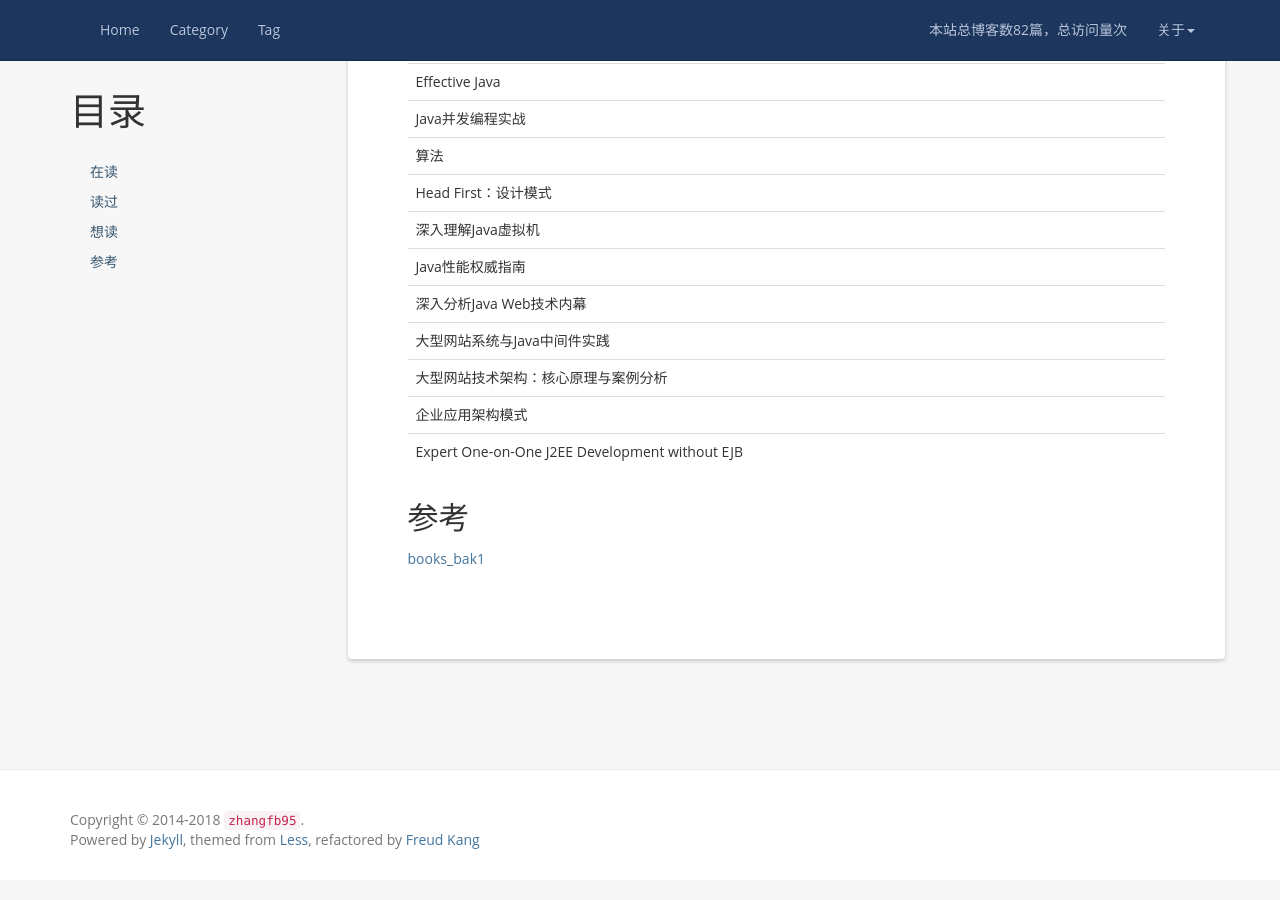
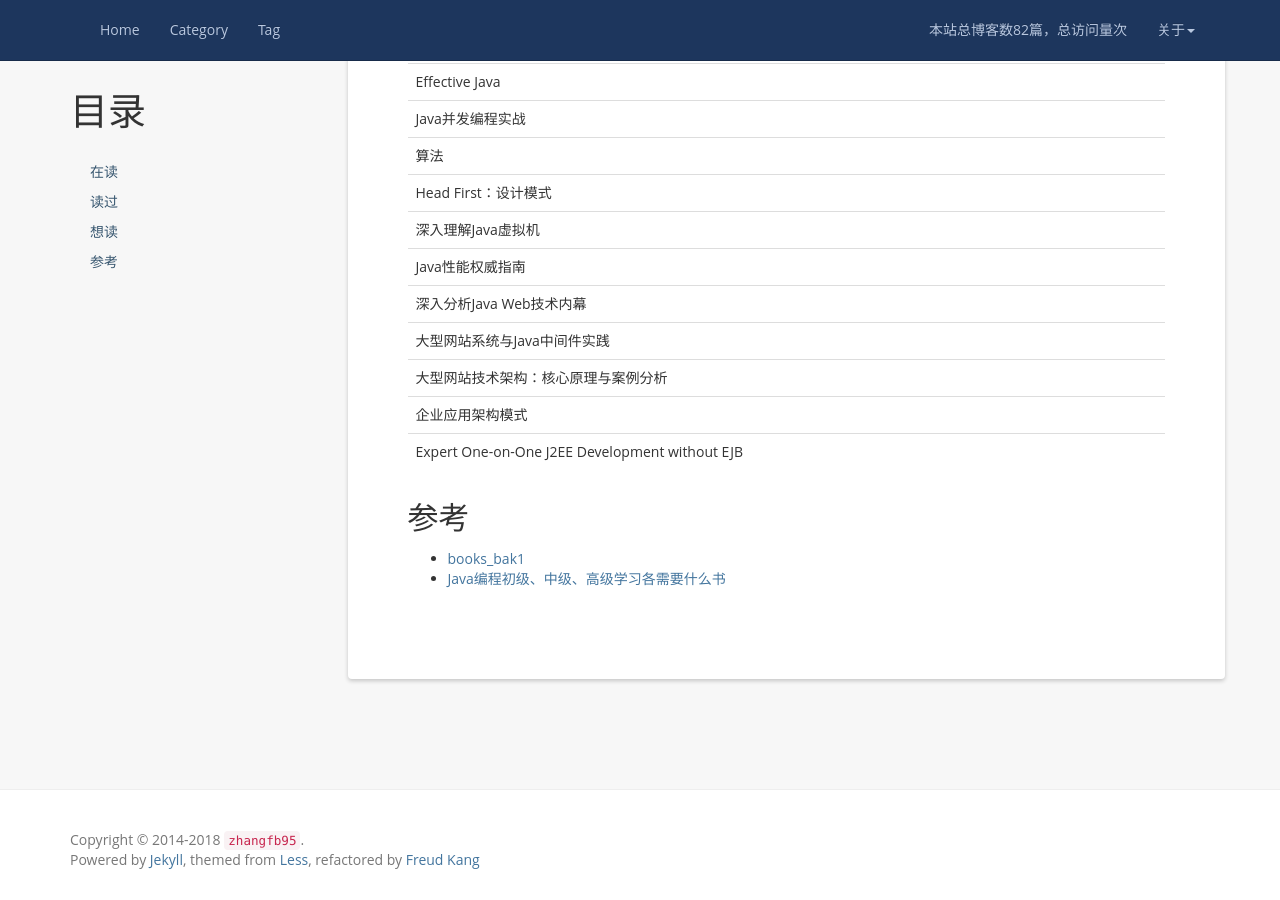
Before and after one commit to zhangfb95/zhangfb95.github.io.bak, a Jekyll site: the page built from books.md, in a window 1280 px wide and 900 px high, scrolled down 1069 px. Built offline with Jekyll 4.4.1, drawn with Linux system fonts in a browser that asks for light colours; nearby versions of some CDN libraries; a script that is not in the unit is left out; comment, search, counter and statistics services are not loaded.

Commit message:
增加链接

```diff
--- a/books.md
+++ b/books.md
@@ -47,4 +47,5 @@ permalink: /books/
 
 ## 参考
 
-[books_bak1](./books_bak1)
++ [books_bak1](./books_bak1)
++ [Java编程初级、中级、高级学习各需要什么书](https://www.jianshu.com/p/5d52775605d0)
```
